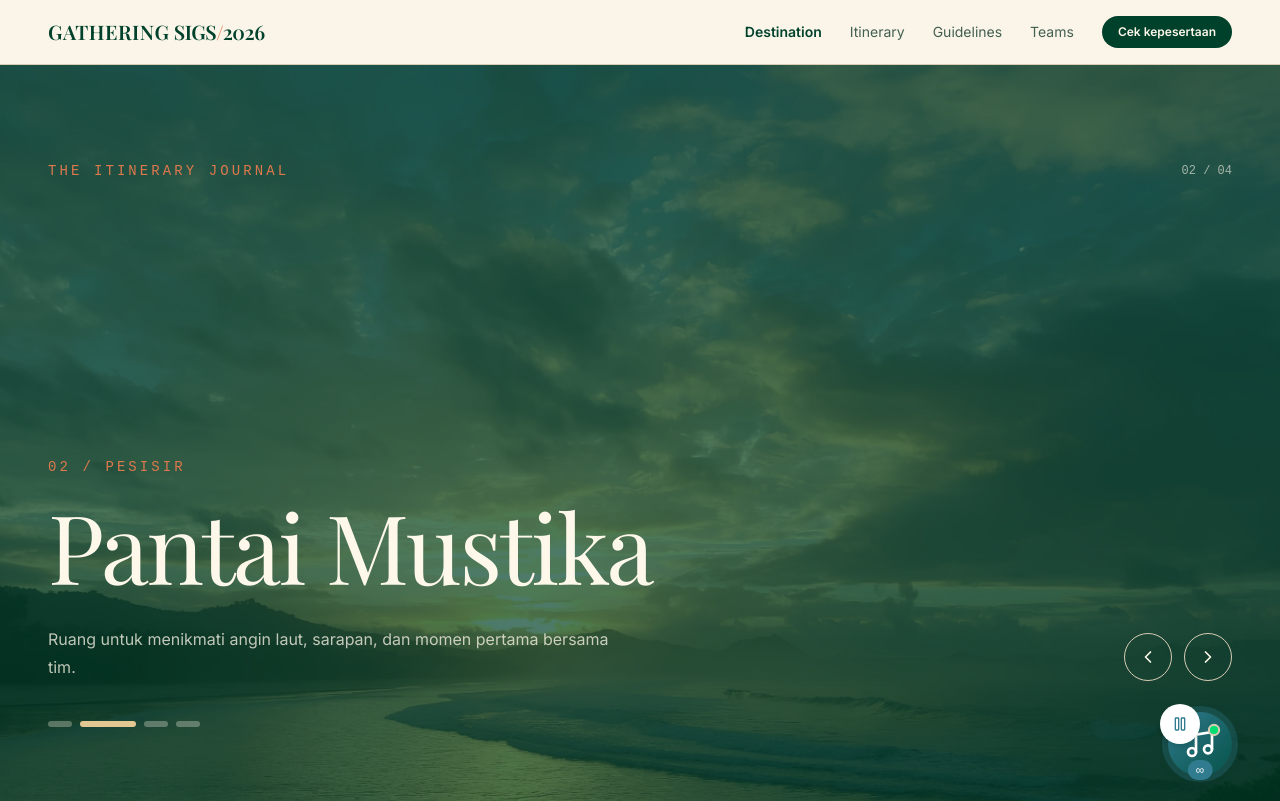
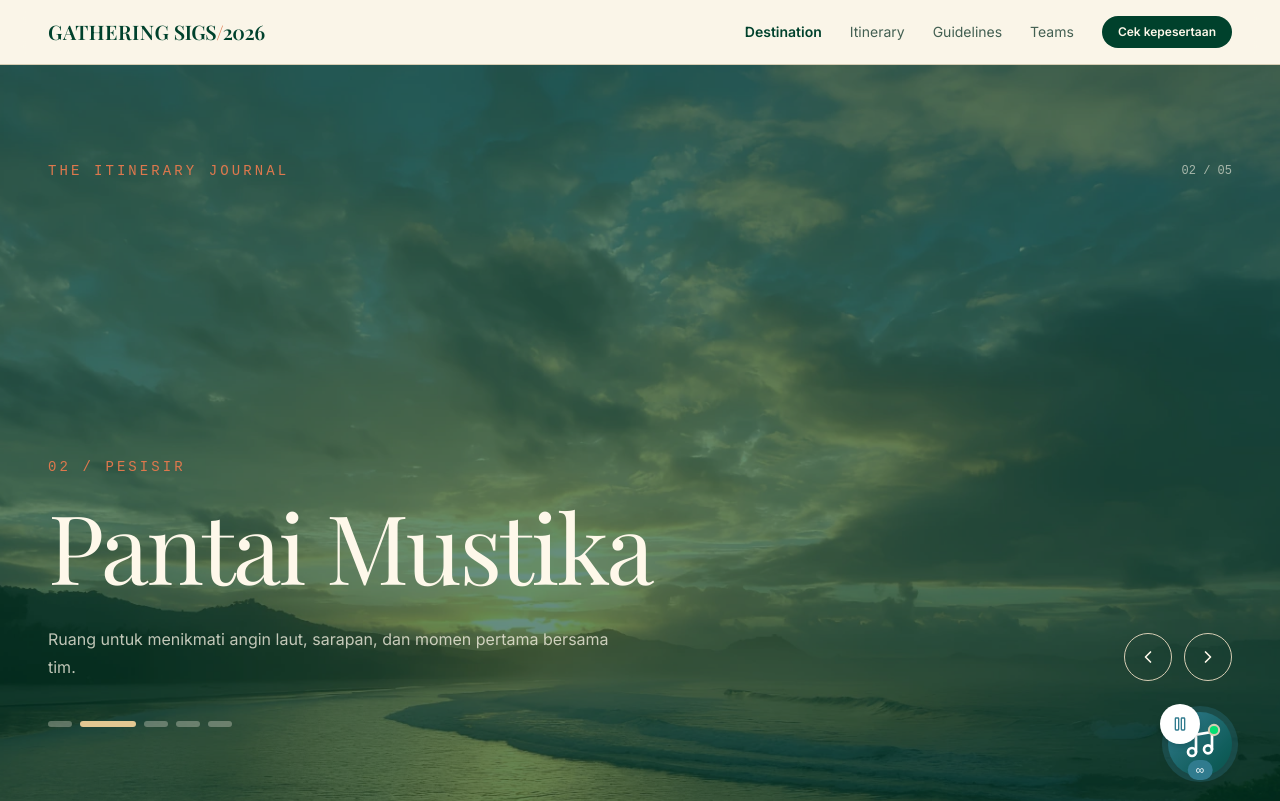
Before and after one commit to mirzaq19/sigs-gathering, a Next.js app: page /event-details in a window 1280 px wide. Shown: the top 801 px of the page. Built offline with nearby package versions, Linux system fonts and the light colour scheme; a web font is replaced by a local one.

Commit message:
feat: add éL Hotel destination and dynamically calculate itinerary pagination and image opacity

```diff
--- a/app/event-details/page.tsx
+++ b/app/event-details/page.tsx
@@ -7,6 +7,7 @@ import {
   ChevronRight,
   Gift,
   HatGlasses,
+  Hotel,
   MapPin,
   Mountain,
   Ship,
@@ -48,6 +49,14 @@ const destinations = [
     image: '/places/djawatan.webp',
     bgClass: "bg-[url('/places/djawatan.webp')]",
     icon: TreePine,
+  },
+  {
+    name: 'éL Hotel',
+    eyebrow: '05 / Hotel',
+    text: 'Menginap dan menikmati fasilitas hotel bersama dengan seluruh tim.',
+    image: '/places/elhotel.jpg',
+    bgClass: "bg-[url('/places/elhotel.jpg')]",
+    icon: Hotel,
   },
 ];
 
@@ -103,7 +112,7 @@ export default function EventDetailsPage() {
         aria-label="Destinasi Banyuwangi"
       >
         <div
-          className={`absolute inset-0 ${destination.bgClass} bg-cover bg-center opacity-30`}
+          className={`absolute inset-0 ${destination.bgClass} bg-cover bg-center opacity-40`}
           aria-hidden="true"
         />
         <div className="relative mx-auto max-w-7xl">
@@ -112,7 +121,8 @@ export default function EventDetailsPage() {
               The itinerary journal
             </p>
             <span className="font-mono text-xs text-primary-foreground/60">
-              {String(active + 1).padStart(2, '0')} / 04
+              {String(active + 1).padStart(2, '0')} /{' '}
+              {String(destinations.length).padStart(2, '0')}
             </span>
           </div>
           <div className="mt-20 grid min-h-[420px] items-end gap-8 lg:grid-cols-[1fr_auto]">
```
Also changed, not shown: public/places/elhotel.jpg (added).
